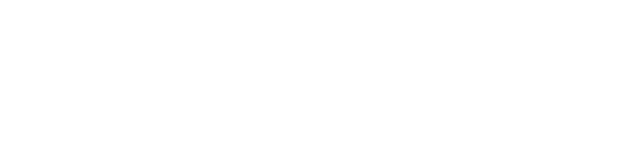
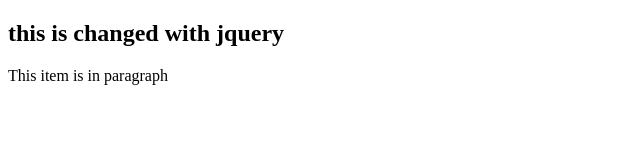
Before and after one commit to muhammadmueenarif/html-css-bootstrap-js-jquery-for-beginners, a plain HTML site: page index.html in a window 1280 px wide. Shown: the whole page, without its empty margins (0-640 px from the left). Drawn offline with Linux system fonts and the light colour scheme.

Commit message:
jquery learning

```diff
--- a/index.html
+++ b/index.html
@@ -7,14 +7,19 @@
     <script src="jqueryfile.js" type="text/javascript"></script>
 
     <script>
+        // this is anonymous function
+        // $ is alias for jquery. document is dom. means when document ready, dom loaded
         $(document).ready(function(){
-
+            // console.log("Html CSS Bootstrap");
+            $('#head').html("this is changed with jquery");
+            $('#para').css('color:red');
         });
 
     </script>
 
 </head>
 <body>
-
+    <h2 id="head"> I am learning jquery </h2>
+    <p id="para">This item is in paragraph</p>
 </body>
 </html>
```
Also changed, not shown: readme.txt.
